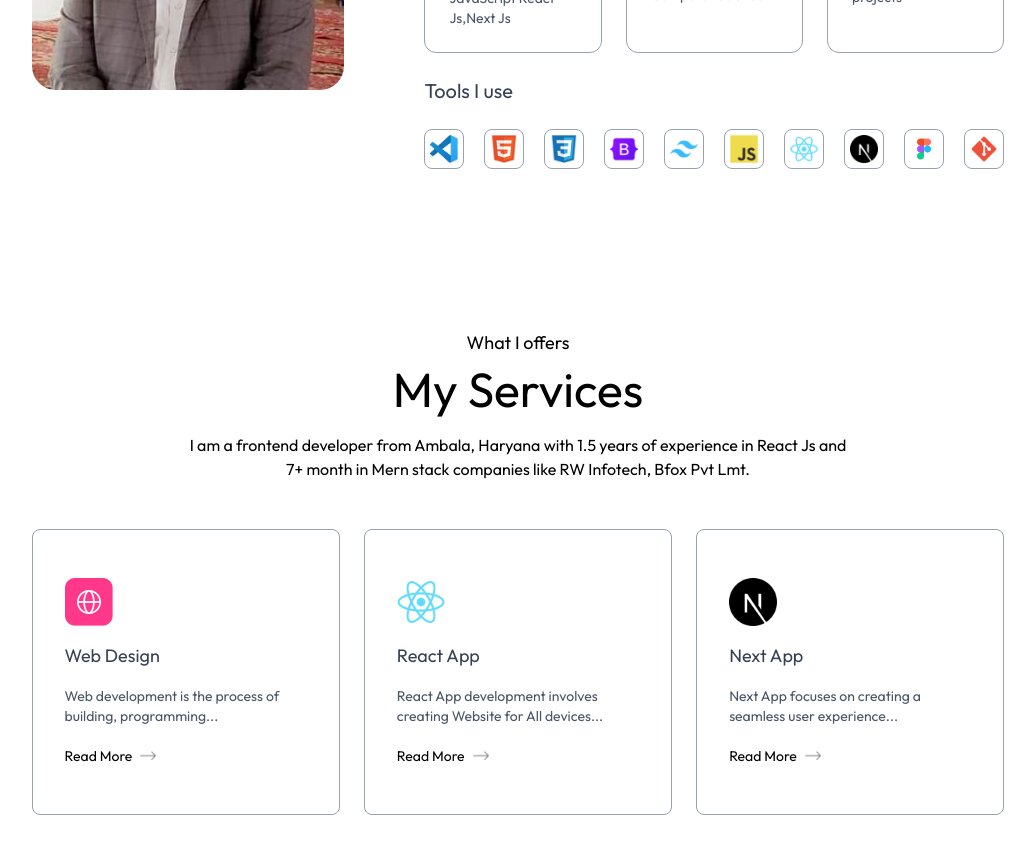
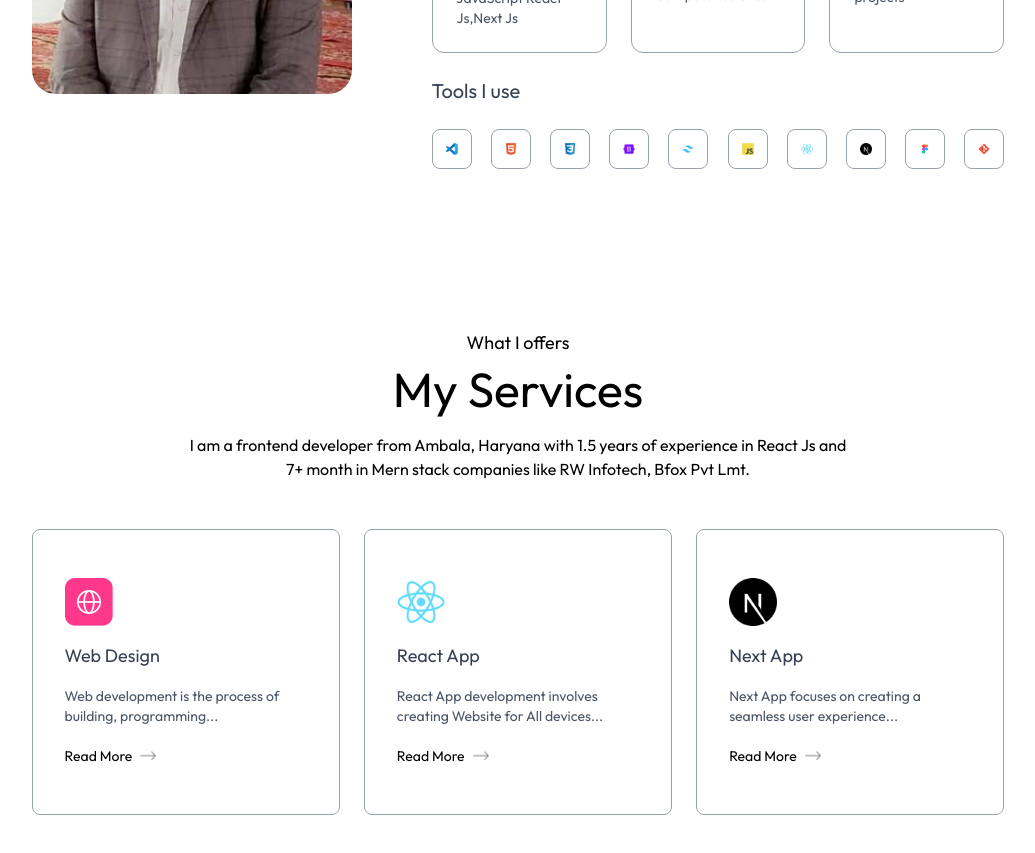
Before and after one commit to jollyvivek/nextjs_portfolio, a Next.js app: page / in a window 1280 px wide. Shown: the part 1340-2193 px from the top of the page, without its empty margins (122-1157 px from the left). Built offline with nearby package versions, Linux system fonts and the light colour scheme; a web font is replaced by a local one.

Commit message:
Add changes in About and fix tool issue

```diff
--- a/components/About.jsx
+++ b/components/About.jsx
@@ -29,10 +29,10 @@ const About = () => {
                 </ul>
                 {/* tools */}
                 <h4 className='my-6 text-gray-700 text-xl'>Tools I use</h4>
-                <ul className='flex items-center gap-3 sm:gap-5'>
+                <ul className='flex items-center justify-between flex-wrap gap-3 '>
                     {toolsData.map((tool,index)=>(
                         <li key={index} className='flex flex-wrap items-center justify-center w-8 sm:w-10 aspect-square border border-gray-400 rounded-lg cursor-pointer hover:bg-blue-100 hover:-translate-x-1 duration-500 '>
-                            <Image src={tool} className='w-5 sm:w-7' alt='tool' />
+                            <Image src={tool} className='w-5 sm:w-3' alt='tool' />
                         </li>
                     ))}
                 </ul>
```
